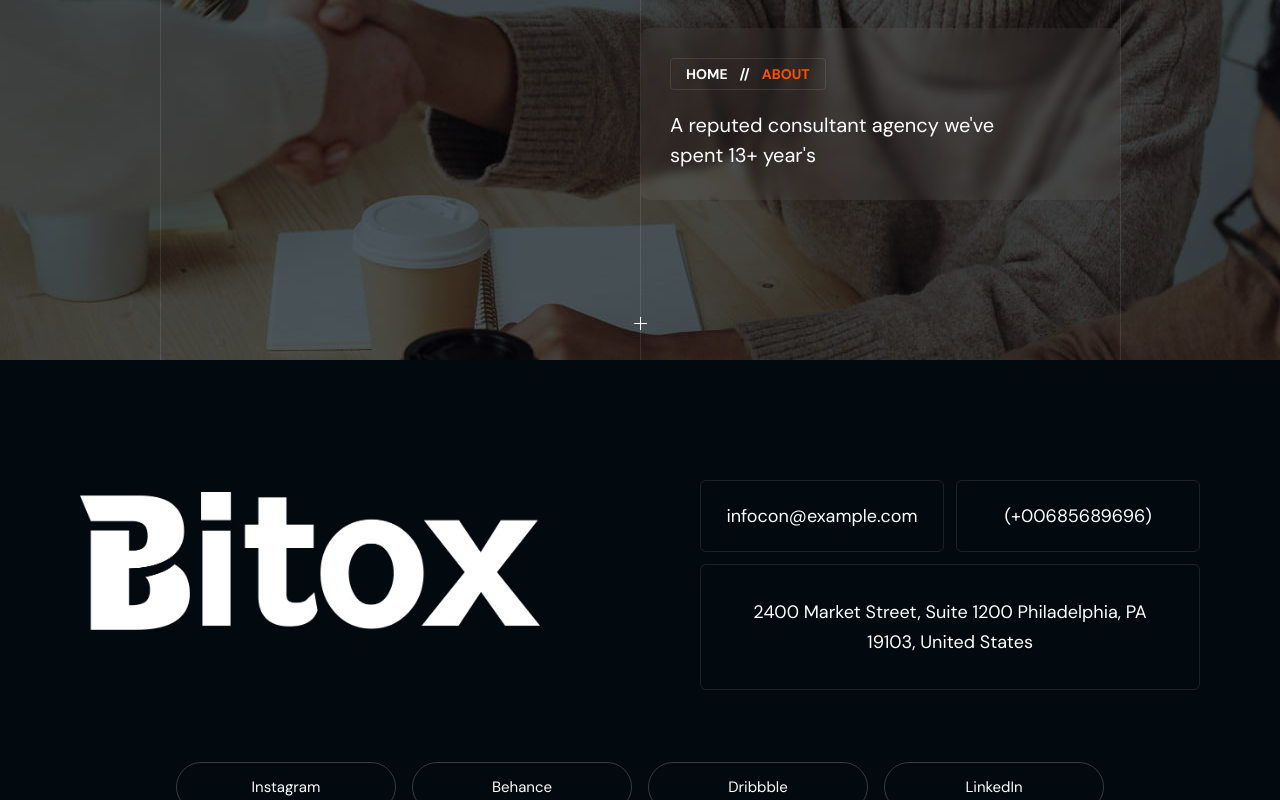
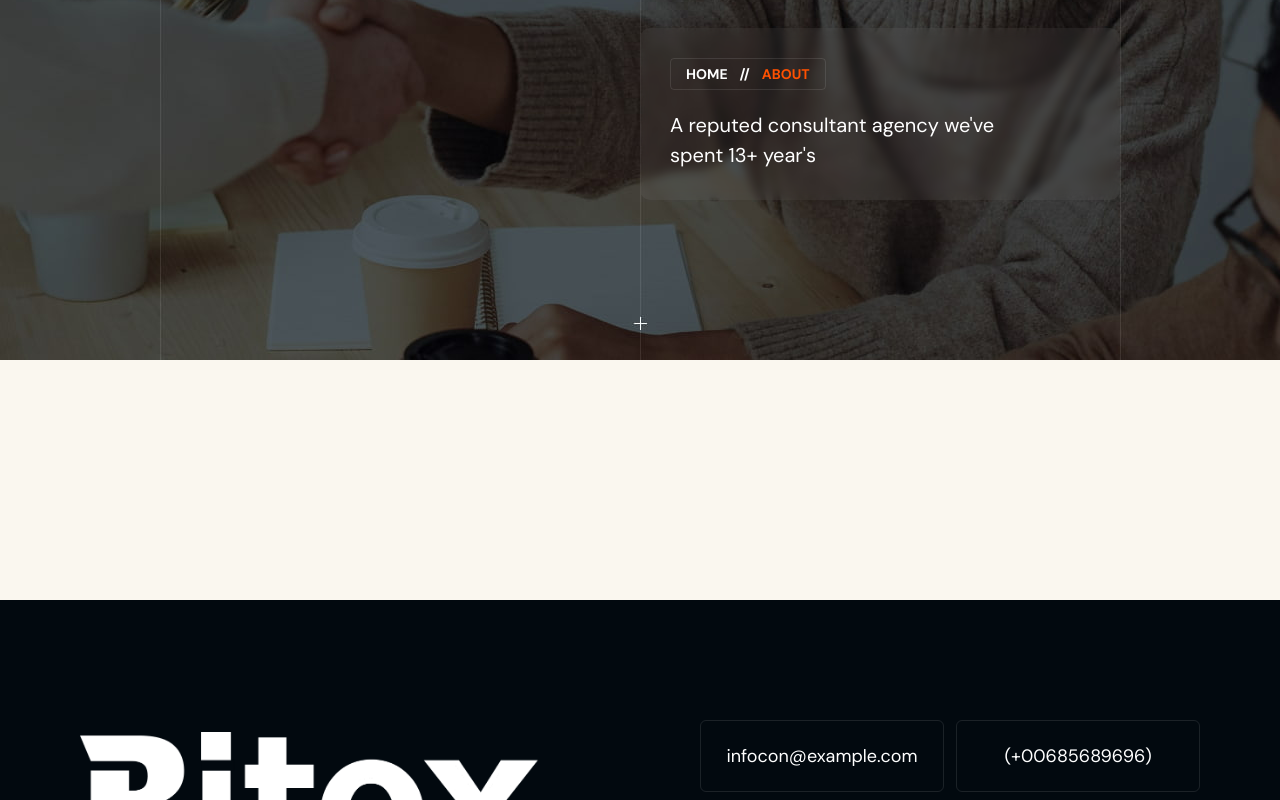
Before and after one commit to Mostofa-zaman/bitox-business-consulting-website, a Next.js app: page /about in a window 1280 px wide. Shown: the part 412-1212 px from the top of the page. Built offline with nearby package versions, Linux system fonts and the light colour scheme; no server answers.

Commit message:
Create about helper

```diff
--- a/src/app/(pages)/about/page.jsx
+++ b/src/app/(pages)/about/page.jsx
@@ -1,3 +1,4 @@
+import AboutOverview from '@/components/aboutUs/AboutOverview'
 import InnerPageHero from '@/components/common/InnerPageHero'
 import React from 'react'
 
@@ -6,7 +7,7 @@ const About = () => {
   return (
     <>
     <InnerPageHero/>
-
+    <AboutOverview/>
 
     </>
   )
--- a/src/components/aboutUs/AboutOverview.jsx
+++ b/src/components/aboutUs/AboutOverview.jsx
@@ -1,8 +1,16 @@
 import React from 'react'
+import Container from '../common/Container'
 
 const AboutOverview = () => {
   return (
-    <div>AboutOverview</div>
+    <section className="py-12 sm:py-16 md:py-20 lg:py-[120px]   ">
+      <Container size={"lg"}>
+        <div className="">
+
+
+            </div>
+    </Container>
+    </section>
   )
 }
 
```
Also changed, not shown: src/components/helper/aboutHelper.js (added).
